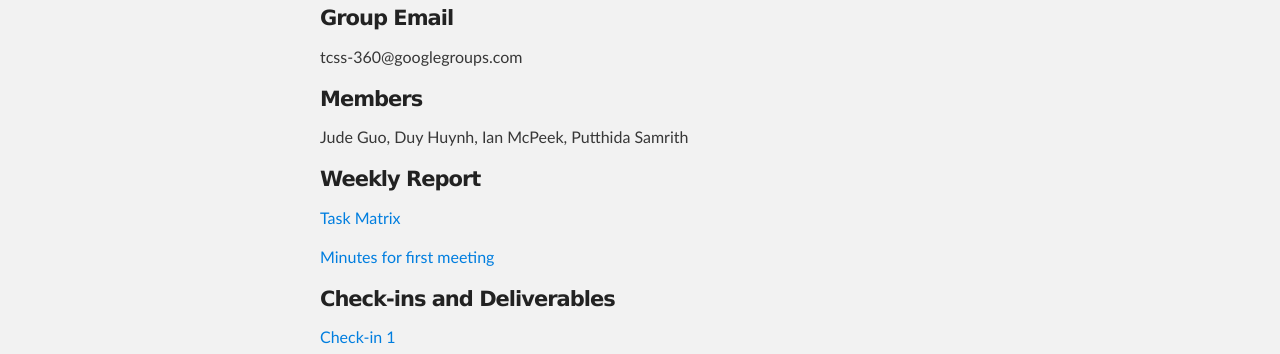
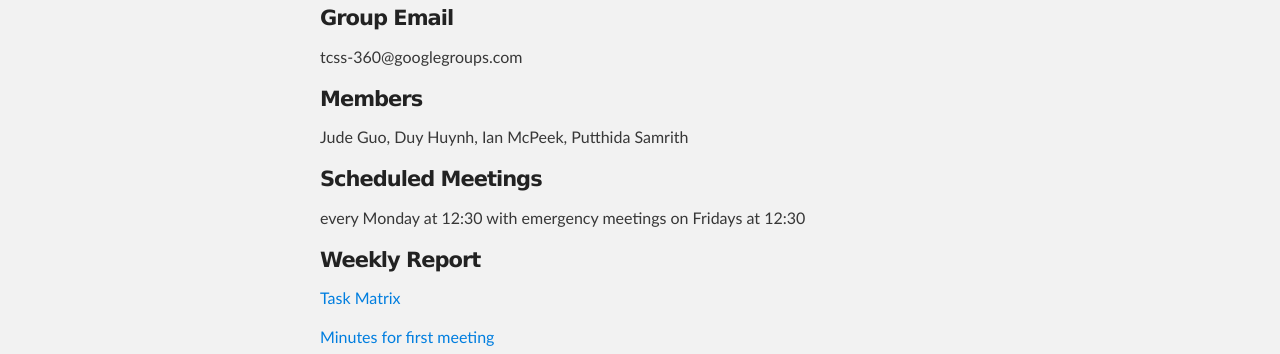
Before and after one commit to HuSCII/HuSCII, a plain HTML site: page index.html in a window 1280 px wide. Shown: the part 671-1025 px from the top of the page. Drawn offline with Linux system fonts and the light colour scheme.

Commit message:
Update index.html

```diff
--- a/index.html
+++ b/index.html
@@ -39,6 +39,8 @@
 <p>tcss-360@googlegroups.com</p>
 <h4>Members</h4>
 <p>Jude Guo, Duy Huynh, Ian McPeek, Putthida Samrith</p>
+<h4>Scheduled Meetings</h4>
+<p>every Monday at 12:30 with emergency meetings on Fridays at 12:30</p>
 <h4>Weekly Report</h4>
 <a href="https://docs.google.com/spreadsheets/d/1UEh34xX-AyyMbS4D1n4Q4b-iUFyRx4rD6FKvcxH_K0E/edit#gid=0">Task Matrix</a>
 </p><p>
```
